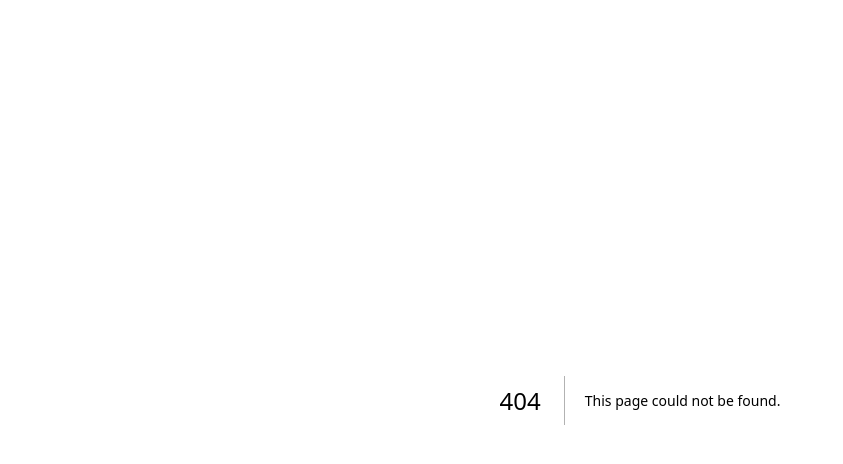
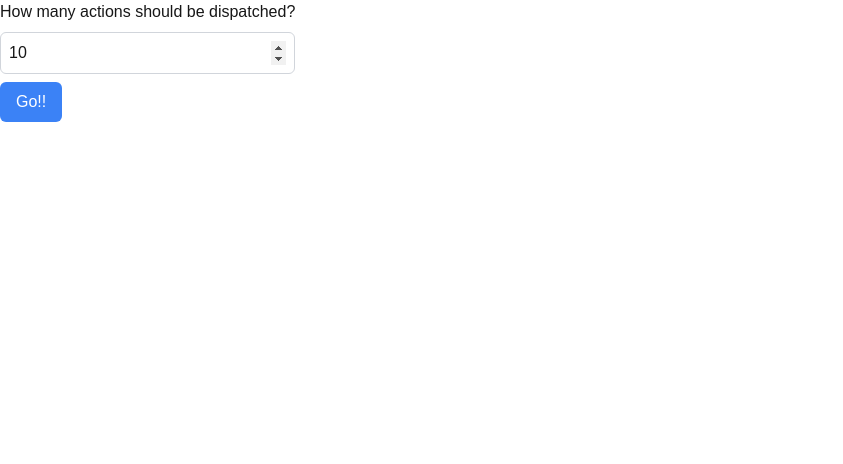
Before and after one commit to petter/action-vs-api-perf, a Next.js app: page /sleep-2 in a window 1280 px wide. Before the commit this address had no page. Shown: the top 464 px of the page, without its empty margins (0-843 px from the left). Built offline with nearby package versions, Linux system fonts and the light colour scheme.

Commit message:
attempt to dispatch functions outside of a form
I was hoping that they might not be executed sequentially if they
weren't used as a form action, but alas I was wrong. Dispatching them
programmatically also results in sequential execution.

```diff
--- /dev/null
+++ b/app/sleep-2/action-dispatcher.tsx
@@ -0,0 +1,41 @@
+"use client";
+
+import { useState } from "react";
+
+export function ActionDispatcher({
+  action,
+}: {
+  action: () => Promise<unknown>;
+}) {
+  const [amount, setAmount] = useState(10);
+  const [isLoading, setIsLoading] = useState(false);
+  return (
+    <div className="flex flex-col gap-2 items-start">
+      <label className="flex flex-col gap-2">
+        How many actions should be dispatched?
+        <input
+          type="number"
+          name="sleep"
+          value={amount}
+          className="border border-gray-300 rounded-md p-2"
+          onChange={(e) => setAmount(Number(e.target.value))}
+        />
+      </label>
+      <button
+        className="bg-blue-500 text-white px-4 py-2 rounded-md"
+        type="button"
+        onClick={async () => {
+          if (isLoading) return;
+
+          setIsLoading(true);
+          const promises = new Array(amount).fill(0).map(() => action());
+          await Promise.all(promises);
+          setIsLoading(false);
+        }}
+        disabled={isLoading}
+      >
+        {isLoading ? "Loading..." : "Go!!"}
+      </button>
+    </div>
+  );
+}
--- /dev/null
+++ b/app/sleep-2/page.tsx
@@ -0,0 +1,11 @@
+import { ActionDispatcher } from "./action-dispatcher";
+
+export default function Page() {
+  async function withSleep() {
+    "use server";
+    await new Promise((resolve) => setTimeout(resolve, 1000));
+    return "OK";
+  }
+
+  return <ActionDispatcher action={withSleep} />;
+}
```
